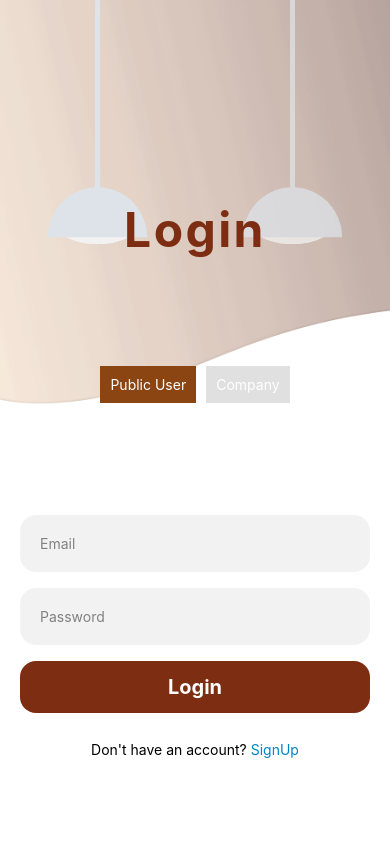
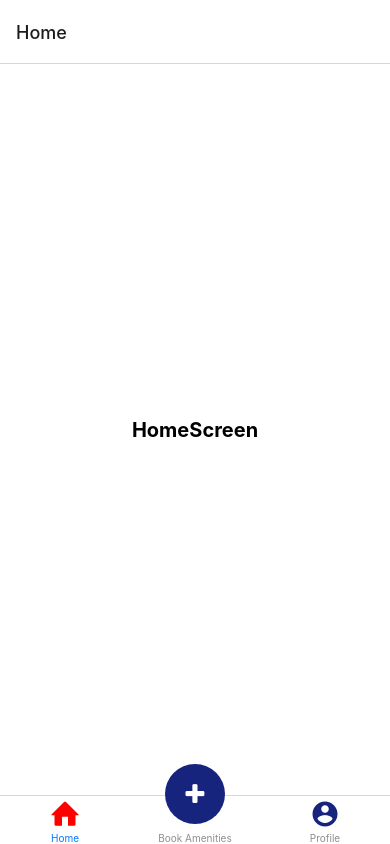
Before and after one commit to Irisvella/SOEN-390-W2024, a React Native app in the folder mobile-app/: screen /Login in a window 390 px wide. Built offline with nearby package versions, Linux system fonts and the light colour scheme.

Commit message:
Added nav bar and set up foundation for different user screens

```diff
--- a/mobile-app/App.js
+++ b/mobile-app/App.js
@@ -1,28 +1,131 @@
-import * as React from 'react';
-import { View, Text } from 'react-native';
+// import * as React from 'react';
+// import { View, Text } from 'react-native';
+// import { NavigationContainer } from '@react-navigation/native';
+// import { createNativeStackNavigator } from '@react-navigation/native-stack';
+// import LoginScreen from './src/Screens/LoginScreen';
+// import SignupScreen from './src/Screens/SignupScreen';
+// import ProfileScreen from './src/Screens/ProfileScreen';
+
+
+
+// const Stack = createNativeStackNavigator();
+
+// function App() {
+//   return (
+//     <NavigationContainer>
+//       {/* <Stack.Navigator initialRouteName="Login" screenOptions={{headerShown: false}}> */}
+//       <Stack.Navigator initialRouteName="Profile" screenOptions={{headerShown: false}}>
+//         <Stack.Screen name="Login" component={LoginScreen}/>
+//         <Stack.Screen name="Signup" component={SignupScreen}/>
+//         <Stack.Screen name="Profile" component={ProfileScreen}/>
+
+
+//         {/* <Stack.Screen name="Home" component={HomePage} options={{ title: 'Home' }} /> */}
+//         {/* Add more screens as needed */}
+//       </Stack.Navigator>
+//     </NavigationContainer>
+//   );
+// }
+
+// export default App;
+
+
+
+import React from 'react';
 import { NavigationContainer } from '@react-navigation/native';
 import { createNativeStackNavigator } from '@react-navigation/native-stack';
+import { createBottomTabNavigator } from '@react-navigation/bottom-tabs';
+import { View, Text, StyleSheet, Platform } from 'react-native';
+import { Entypo, FontAwesome, MaterialIcons} from '@expo/vector-icons';
+
 import LoginScreen from './src/Screens/LoginScreen';
 import SignupScreen from './src/Screens/SignupScreen';
 import ProfileScreen from './src/Screens/ProfileScreen';
+import AmenitiesScreen from './src/Screens/AmenitiesScreen';
+import HomeScreen from './src/Screens/HomeScreen';
 
+// Import other screens and icons as needed
 
+const AuthStack = createNativeStackNavigator();
+const MainStack = createNativeStackNavigator();
+const Tab = createBottomTabNavigator();
 
-const Stack = createNativeStackNavigator();
+function AuthScreens() {
+  return (
+    <AuthStack.Navigator screenOptions={{ headerShown: false }}>
+      <AuthStack.Screen name="Login" component={LoginScreen} />
+      <AuthStack.Screen name="Signup" component={SignupScreen} />
+    </AuthStack.Navigator>
+  );
+}
+
+function MainScreens() {
+  return (
+    <Tab.Navigator /* Your Tab Navigator screenOptions */>
+      {/* Define your Tab Screens here */}
+
+      <Tab.Screen
+          name="Home"
+          component={HomeScreen}
+          options={{
+            tabBarIcon: ({focused})=>{
+              return (
+                <View style={{alignItems: "center", justifyContent: "center"}}>
+                  <Entypo name="home" size={30} color={focused ? "red": "#16247d"} />
+            </View>
+              )
+            }
+          }}
+          />
+
+          <Tab.Screen
+          name="Book Amenities"
+          component={AmenitiesScreen}
+           options={{
+            tabBarIcon: ({focused})=>{
+              return (
+                <View
+                 style={{
+                  alignItems: "center",
+                  justifyContent: "center",
+                  backgroundColor: "#16247d",
+                  width: Platform.OS == "ios" ? 50 : 60,
+                  height: Platform.OS == "ios" ? 50 : 60,
+                  top: Platform.OS == "ios" ? -10 : -20,
+                  borderRadius: Platform.OS == "ios" ? 25 : 30
+                 }}
+                >
+                  <FontAwesome name="plus" size={24} color="#fff" />
+                </View>
+              )
+            }
+           }}
+          />
+          <Tab.Screen name="Profile"
+          component={ProfileScreen}
+          options={{
+            tabBarIcon: ({focused})=>{
+              return (
+                <View style={{alignItems: "center", justifyContent: "center"}}>
+                  <MaterialIcons name="account-circle" size={30} color={focused ? "red": "#16247d"} />
+            </View>
+              )
+            }
+          }}/>
+      {/* Add more Tab.Screen as needed */}
+    </Tab.Navigator>
+  );
+}
 
 function App() {
   return (
     <NavigationContainer>
-      {/* <Stack.Navigator initialRouteName="Login" screenOptions={{headerShown: false}}> */}
-      <Stack.Navigator initialRouteName="Profile" screenOptions={{headerShown: false}}>
-        <Stack.Screen name="Login" component={LoginScreen}/>
-        <Stack.Screen name="Signup" component={SignupScreen}/>
-        <Stack.Screen name="Profile" component={ProfileScreen}/>
+      <MainStack.Navigator screenOptions={{ headerShown: false }}>
+      <MainStack.Screen name="Main" component={MainScreens} />
 
-
-        {/* <Stack.Screen name="Home" component={HomePage} options={{ title: 'Home' }} /> */}
-        {/* Add more screens as needed */}
-      </Stack.Navigator>
+        <MainStack.Screen name="Auth" component={AuthScreens} />
+        {/* You can add more screens to MainStack that are not part of the bottom tabs but still within the authenticated flow */}
+      </MainStack.Navigator>
     </NavigationContainer>
   );
 }
--- a/mobile-app/package.json
+++ b/mobile-app/package.json
@@ -13,8 +13,10 @@
     "@expo/vector-icons": "^14.0.0",
     "@react-native-async-storage/async-storage": "^1.22.0",
     "@react-native-picker/picker": "^2.6.1",
+    "@react-navigation/bottom-tabs": "^6.5.20",
     "@react-navigation/native": "^6.1.9",
     "@react-navigation/native-stack": "^6.9.17",
+    "cors": "^2.8.5",
     "expo": "~50.0.5",
     "expo-image-picker": "~14.7.1",
     "expo-status-bar": "~1.11.1",
--- /dev/null
+++ b/mobile-app/src/Screens/AmenitiesScreen.js
@@ -0,0 +1,25 @@
+import React from 'react';
+import { View, Text, StyleSheet } from 'react-native';
+
+const AmenitiesScreen = () => {
+  return (
+    <View style={styles.container}>
+      <Text style={styles.text}>Amenities</Text>
+    </View>
+  );
+};
+
+const styles = StyleSheet.create({
+  container: {
+    flex: 1,
+    justifyContent: 'center',
+    alignItems: 'center',
+    backgroundColor: '#fff', // You can adjust the background color
+  },
+  text: {
+    fontSize: 20, // Adjust text size as needed
+    fontWeight: 'bold',
+  },
+});
+
+export default AmenitiesScreen;
--- /dev/null
+++ b/mobile-app/src/Screens/HomeScreen.js
@@ -0,0 +1,25 @@
+import React from 'react';
+import { View, Text, StyleSheet } from 'react-native';
+
+const HomeScreen = () => {
+  return (
+    <View style={styles.container}>
+      <Text style={styles.text}>HomeScreen</Text>
+    </View>
+  );
+};
+
+const styles = StyleSheet.create({
+  container: {
+    flex: 1,
+    justifyContent: 'center',
+    alignItems: 'center',
+    backgroundColor: '#fff', // You can adjust the background color
+  },
+  text: {
+    fontSize: 20, // Adjust text size as needed
+    fontWeight: 'bold',
+  },
+});
+
+export default HomeScreen;
--- a/mobile-app/src/Screens/LoginScreen.js
+++ b/mobile-app/src/Screens/LoginScreen.js
@@ -12,7 +12,7 @@ export default function LoginScreen() {
     const [email, setEmail] = useState('');
     const [password, setPassword] = useState('');
     const [failMessage, setFailMessage] = useState("");
-    const [userType, setUserType] = useState('publicUser');
+    const [userType, setUserType] = useState('');
 
 
 
@@ -20,8 +20,9 @@ export default function LoginScreen() {
         setFailMessage("");
 
         // URL should be replaced with your actual backend endpoint
-        const url = 'http://192.168.2.13:3000/login';
-      //  const url = ' http://localhost:3000/login';
+         const url = 'http://192.168.2.13:3000/login';
+       // const url = ' http://localhost:3000/login';
+
 
         try {
           const response = await fetch(url,  {
@@ -29,7 +30,7 @@ export default function LoginScreen() {
             headers: {
               'Content-Type': 'application/json',
             },
-            body: JSON.stringify({ email, password, role: userType === 'publicUser' ? 'publicUser' : 'company' }),
+            body: JSON.stringify({ email, password, role: userType}),
           });
 
           const data = await response.json();
@@ -98,6 +99,12 @@ export default function LoginScreen() {
                             onPress={() => setUserType('company')}
                         >
                             <Text style={styles.userTypeText}>Company</Text>
+                        </TouchableOpacity>
+                        <TouchableOpacity
+                            style={[styles.userTypeButton, userType === 'employeeUser' && styles.selected]}
+                            onPress={() => setUserType('employeeUser')}
+                        >
+                            <Text style={styles.userTypeText}>Employee</Text>
                         </TouchableOpacity>
                         </View>
 
@@ -199,3 +206,7 @@ const styles = StyleSheet.create({
         color: 'white',
       },
 });
+
+
+
+// appTest@example.com
```
Also changed, not shown: 1 other file (tests, documents, lock files or other folders).
